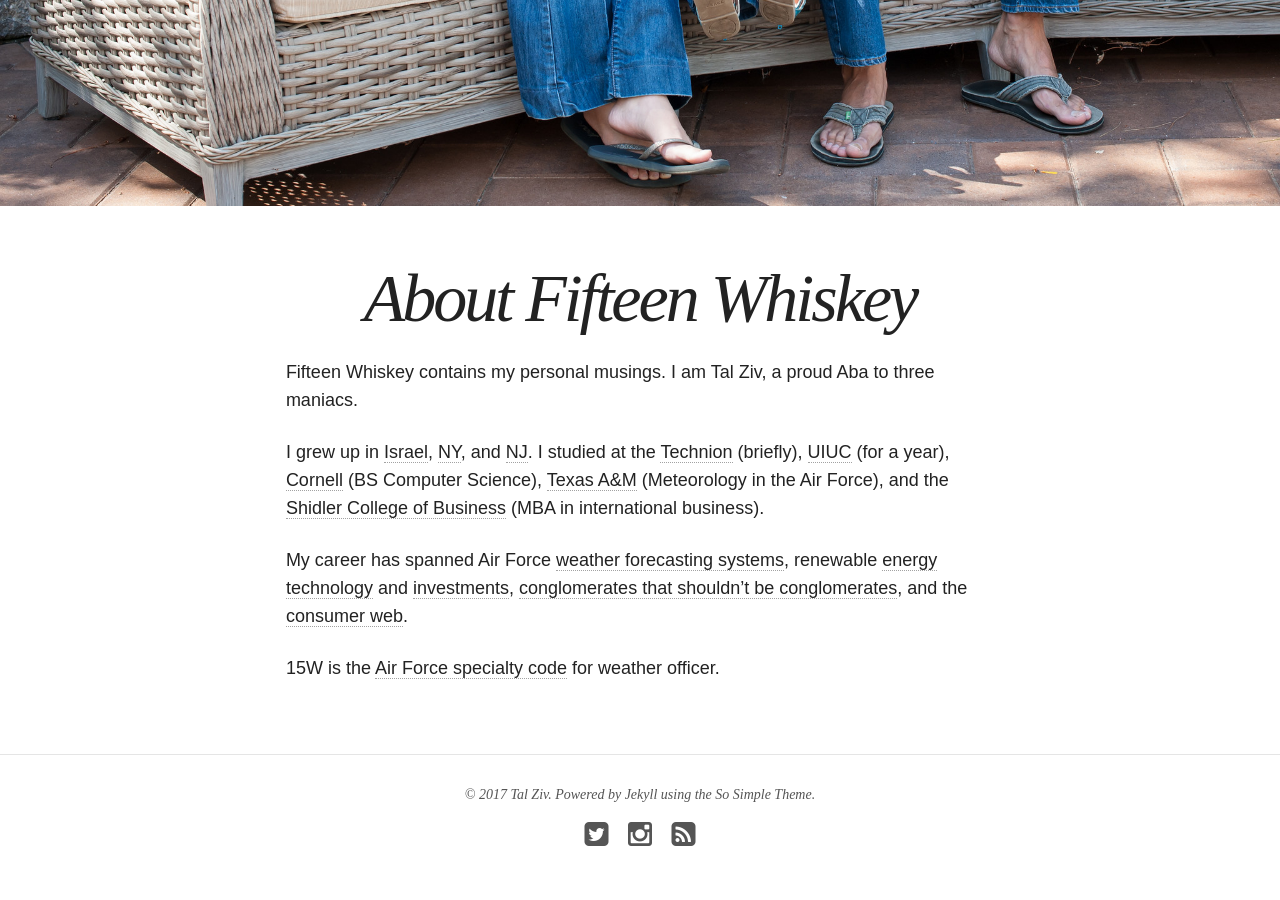
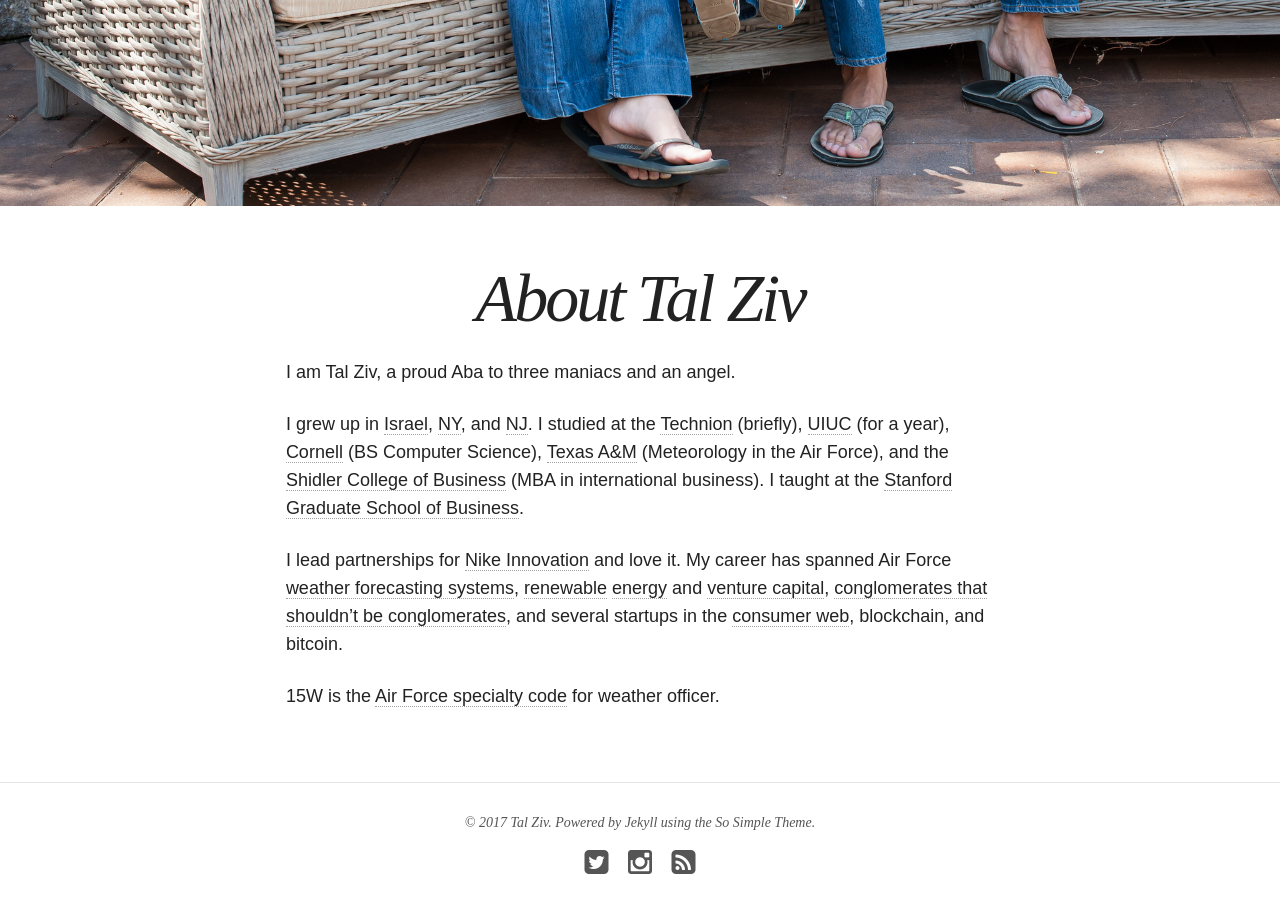
Before and after one commit to tmzanco/15w, a Jekyll site: the page built from about/index.md, in a window 1280 px wide and 900 px high, scrolled down 731 px. Built offline with Jekyll 4.4.1, drawn with Linux system fonts in a browser that asks for light colours; nearby versions of some CDN libraries.

Commit message:
Update index.md

```diff
--- a/about/index.md
+++ b/about/index.md
@@ -1,17 +1,17 @@
 ---
 layout: page
-title: About Fifteen Whiskey
+title: About Tal Ziv
 excerpt: "The personal musings of Tal Ziv."
 modified: 2014-12-06T19:44:38.564948-04:00
 image:
   feature: ziv_family.jpg
 ---
 
-Fifteen Whiskey contains my personal musings. I am Tal Ziv, a proud Aba to three maniacs.
+I am Tal Ziv, a proud Aba to three maniacs and an angel.
 
-I grew up in [Israel](http://en.wikipedia.org/wiki/Rehovot), [NY](https://www.google.com/maps/place/Plainview,+NY/data=!4m2!3m1!1s0x89c281e6e8447209:0xacb02419b8d9625e?sa=X&ei=nn6EVIjVEoqSsQS7_YCgCg&ved=0CIIBEPIBMAs), and [NJ](https://www.google.com/maps/place/Ridgewood,+NJ/data=!4m2!3m1!1s0x89c2e4a543a88c39:0x7185a0a5d2697b0?sa=X&ei=t36EVP-_BIu_sQSLo4LwCg&ved=0CIkBEPIBMAs). I studied at the [Technion](http://www.technion.ac.il/en/) (briefly), [UIUC](http://www.ece.illinois.edu/) (for a year), [Cornell](http://www.cs.cornell.edu/) (BS Computer Science), [Texas A&M](http://atmo.tamu.edu/) (Meteorology in the Air Force), and the [Shidler College of Business](http://shidler.hawaii.edu/) (MBA in international business).
+I grew up in [Israel](http://en.wikipedia.org/wiki/Rehovot), [NY](https://www.google.com/maps/place/Plainview,+NY/data=!4m2!3m1!1s0x89c281e6e8447209:0xacb02419b8d9625e?sa=X&ei=nn6EVIjVEoqSsQS7_YCgCg&ved=0CIIBEPIBMAs), and [NJ](https://www.google.com/maps/place/Ridgewood,+NJ/data=!4m2!3m1!1s0x89c2e4a543a88c39:0x7185a0a5d2697b0?sa=X&ei=t36EVP-_BIu_sQSLo4LwCg&ved=0CIkBEPIBMAs). I studied at the [Technion](http://www.technion.ac.il/en/) (briefly), [UIUC](http://www.ece.illinois.edu/) (for a year), [Cornell](http://www.cs.cornell.edu/) (BS Computer Science), [Texas A&M](http://atmo.tamu.edu/) (Meteorology in the Air Force), and the [Shidler College of Business](http://shidler.hawaii.edu/) (MBA in international business). I taught at the [Stanford Graduate School of Business](https://www.gsb.stanford.edu/).
 
-My career has spanned Air Force [weather forecasting systems](http://www.afweather.af.mil/), renewable [energy](https://www.gepower.com/) [technology](http://en.wikipedia.org/wiki/Sopogy) and [investments](http://enerdigm.com/portfolio/), [conglomerates that shouldn't be conglomerates](http://www.bizjournals.com/pacific/news/2012/06/29/matson-split-from-alexander-baldwin.html), and the [consumer web](http://www.seniorreports.com/).
+I lead partnerships for [Nike Innovation](https://news.nike.com/innovation) and love it. My career has spanned Air Force [weather forecasting systems](http://www.afweather.af.mil/), [renewable](https://www.gepower.com/) [energy](http://en.wikipedia.org/wiki/Sopogy) and [venture capital](http://enerdigm.com/portfolio/), [conglomerates that shouldn't be conglomerates](http://www.bizjournals.com/pacific/news/2012/06/29/matson-split-from-alexander-baldwin.html), and several startups in the [consumer web](https://pando.com/2012/11/27/backed-by-500-startups-silver-living-offers-honest-reviews-of-senior-communities/), blockchain, and bitcoin.
 
 
 15W is the [Air Force specialty code](http://usmilitary.about.com/library/milinfo/afoffjobs/bl15wx.htm) for weather officer.
```
